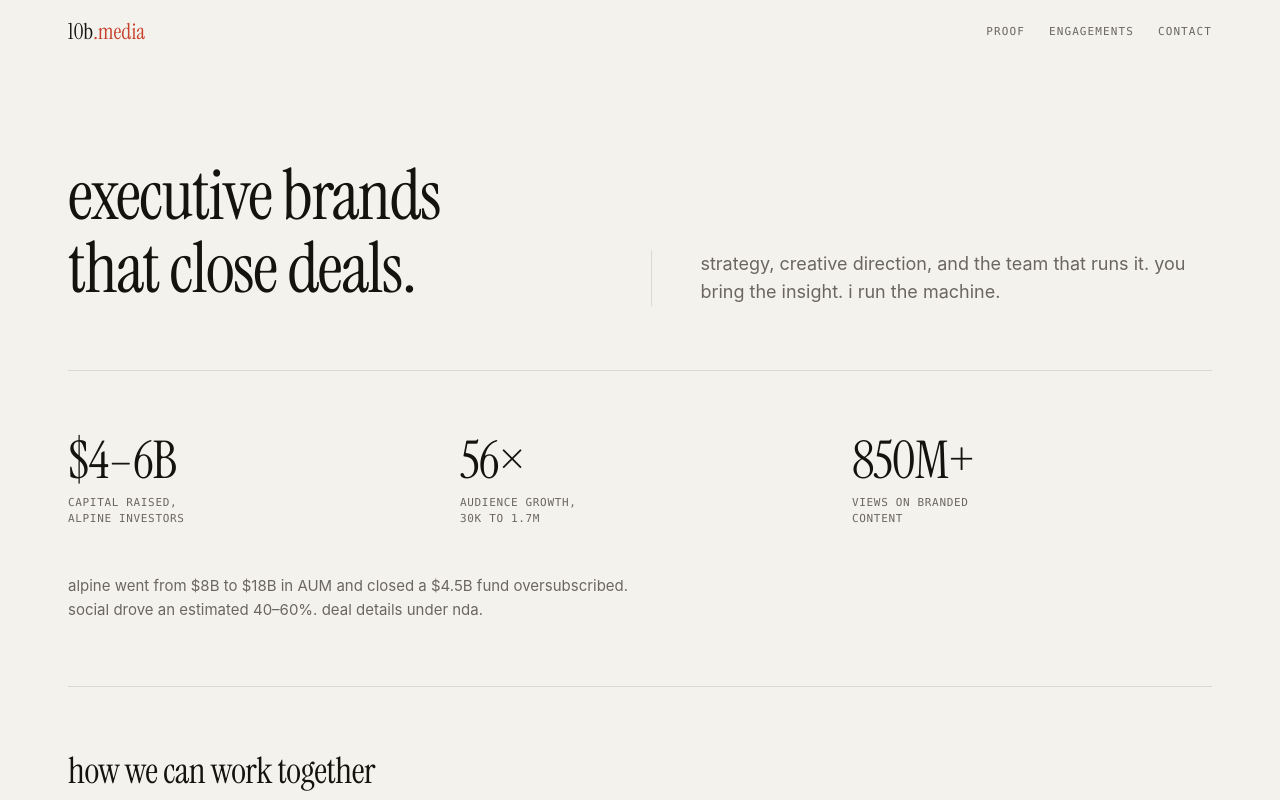
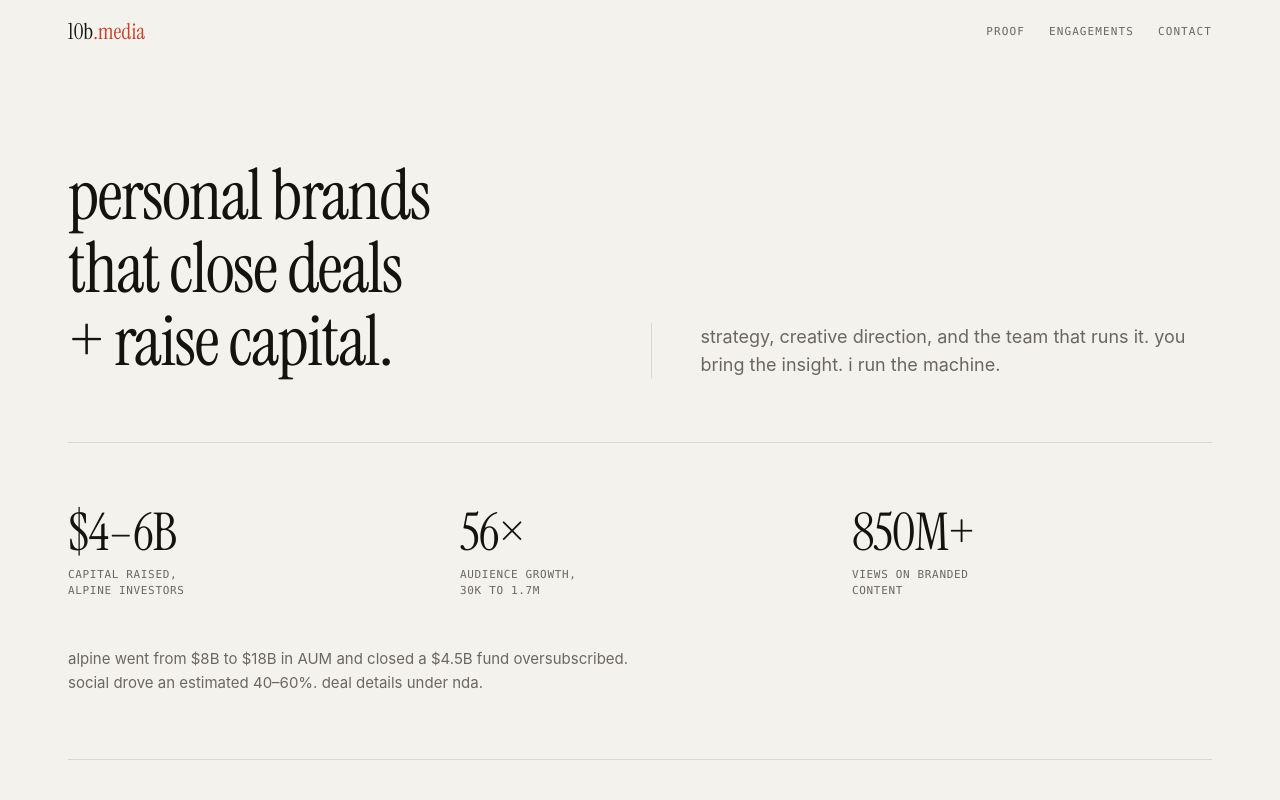
Before and after one commit to breezybrent/10b-media-site, a website: page public/index.html in a window 1280 px wide. Shown: the top 800 px of the page. Drawn offline with Linux system fonts and the light colour scheme.

Commit message:
h1: personal brands that close deals + raise capital

```diff
--- a/public/index.html
+++ b/public/index.html
@@ -33,7 +33,7 @@
 <main>
 
   <section class="hero">
-    <h1>executive brands<br />that close deals.</h1>
+    <h1>personal brands<br />that close deals<br />+ raise capital.</h1>
     <p class="lede">
       strategy, creative direction, and the team that runs it. you bring the insight. i run the machine.
     </p>
```
